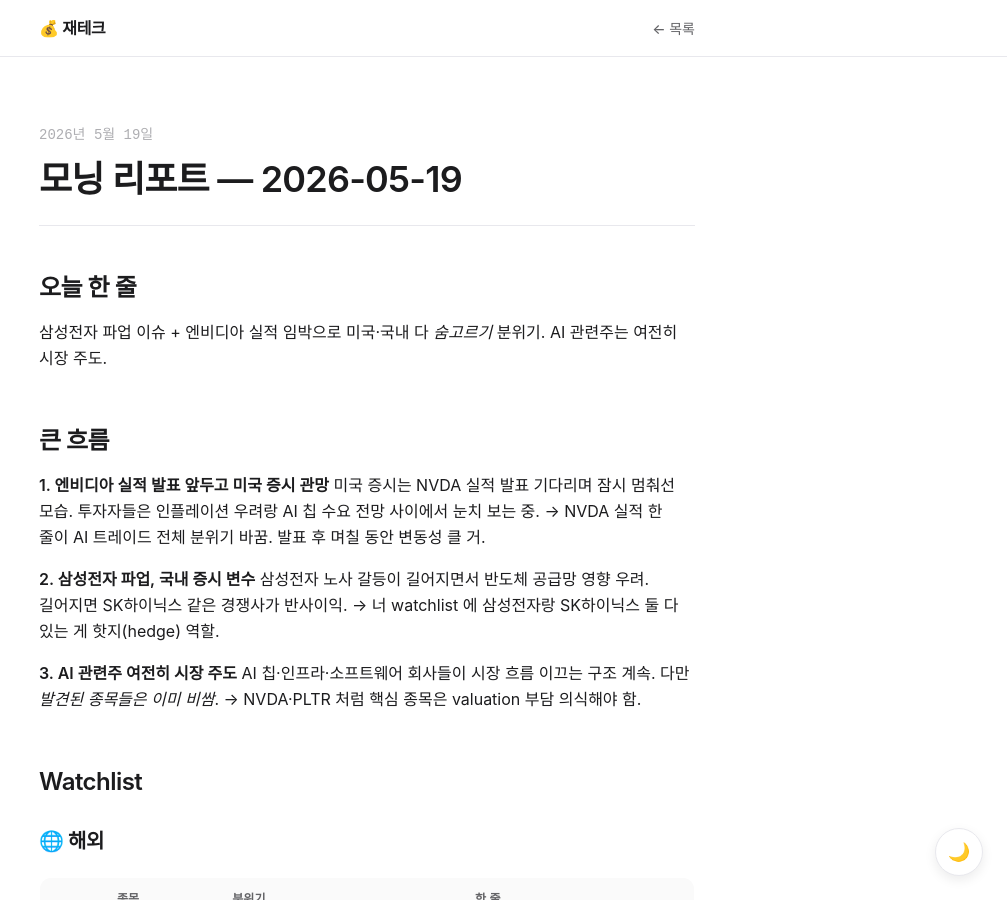
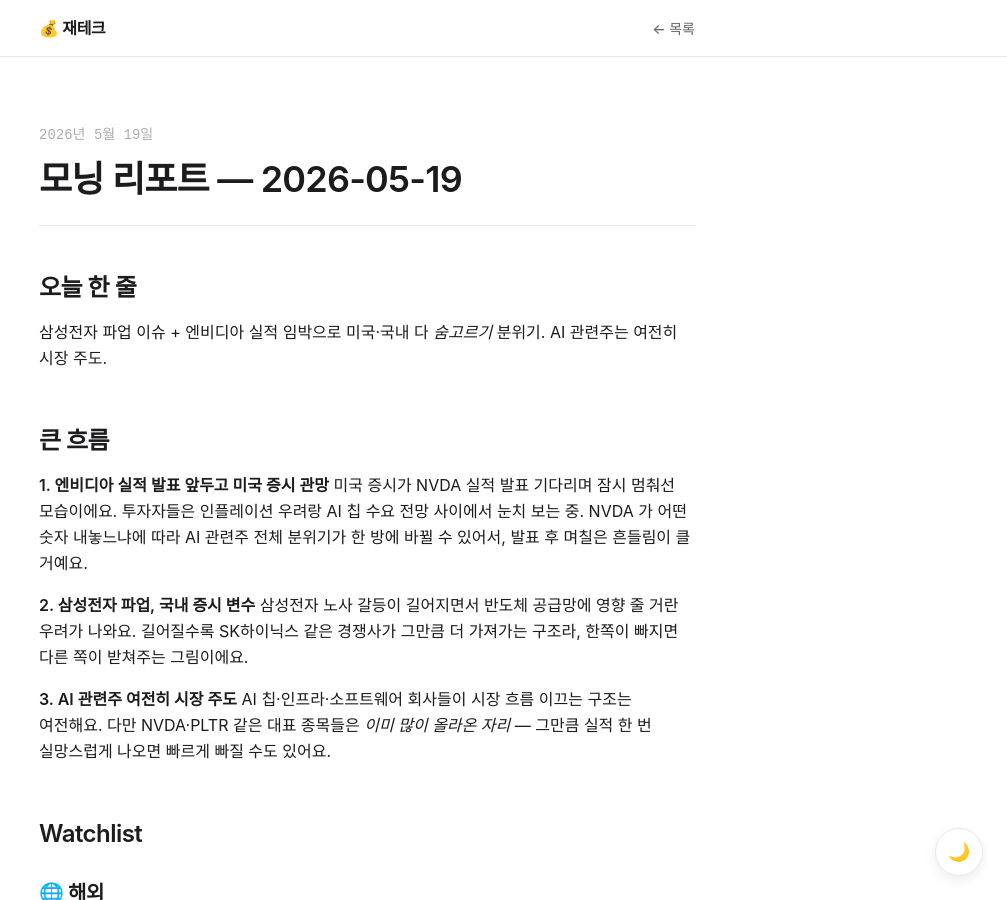
Before and after one commit to jinyeung0618/morning-report, a Jekyll site: the page built from _posts/2026-05-19-morning-report.md, in a window 1280 px wide and 900 px high. Shown: the whole window, without its empty margins (273-1280 px from the left). Built offline with Jekyll 4.4.1, drawn with Linux system fonts in a browser that asks for light colours.

Commit message:
Tone: weave narrative naturally, ban sidebar arrows + 밸류에이션 jargon
User feedback on 5/19 report:
1) "→ ..." sidebar comments at end of each paragraph read like
   afterthought notes — should be woven into prose naturally.
2) "valuation 부담" too jargon-y — use plain Korean.

Fixes:
- 5/19 report rewritten: dropped all "→" sidebar lines, merged the
  same insights into the paragraph body
- generate.py prompt:
  * Add '형식 금지' section explicitly banning "→ ..." sidebar pattern
  * Add 밸류에이션/valuation to banned-words list with translations

Co-Authored-By: Claude Opus 4.7 (1M context) <noreply@anthropic.com>

```diff
--- a/_posts/2026-05-19-morning-report.md
+++ b/_posts/2026-05-19-morning-report.md
@@ -10,16 +10,13 @@ date: 2026-05-19 10:03:00 +0900
 ## 큰 흐름
 
 **1. 엔비디아 실적 발표 앞두고 미국 증시 관망**
-미국 증시는 NVDA 실적 발표 기다리며 잠시 멈춰선 모습. 투자자들은 인플레이션 우려랑 AI 칩 수요 전망 사이에서 눈치 보는 중.
-→ NVDA 실적 한 줄이 AI 트레이드 전체 분위기 바꿈. 발표 후 며칠 동안 변동성 클 거.
+미국 증시가 NVDA 실적 발표 기다리며 잠시 멈춰선 모습이에요. 투자자들은 인플레이션 우려랑 AI 칩 수요 전망 사이에서 눈치 보는 중. NVDA 가 어떤 숫자 내놓느냐에 따라 AI 관련주 전체 분위기가 한 방에 바뀔 수 있어서, 발표 후 며칠은 흔들림이 클 거예요.
 
 **2. 삼성전자 파업, 국내 증시 변수**
-삼성전자 노사 갈등이 길어지면서 반도체 공급망 영향 우려. 길어지면 SK하이닉스 같은 경쟁사가 반사이익.
-→ 너 watchlist 에 삼성전자랑 SK하이닉스 둘 다 있는 게 핫지(hedge) 역할.
+삼성전자 노사 갈등이 길어지면서 반도체 공급망에 영향 줄 거란 우려가 나와요. 길어질수록 SK하이닉스 같은 경쟁사가 그만큼 더 가져가는 구조라, 한쪽이 빠지면 다른 쪽이 받쳐주는 그림이에요.
 
 **3. AI 관련주 여전히 시장 주도**
-AI 칩·인프라·소프트웨어 회사들이 시장 흐름 이끄는 구조 계속. 다만 *발견된 종목들은 이미 비쌈*.
-→ NVDA·PLTR 처럼 핵심 종목은 valuation 부담 의식해야 함.
+AI 칩·인프라·소프트웨어 회사들이 시장 흐름 이끄는 구조는 여전해요. 다만 NVDA·PLTR 같은 대표 종목들은 *이미 많이 올라온 자리* — 그만큼 실적 한 번 실망스럽게 나오면 빠르게 빠질 수도 있어요.
 
 ## Watchlist
 
```
Also changed, not shown: 1 other file.
